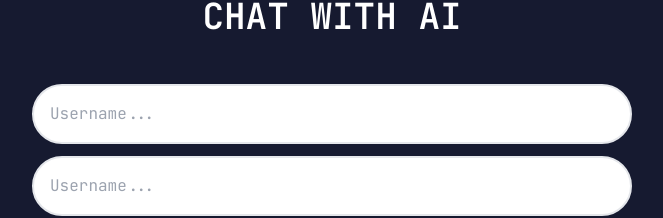
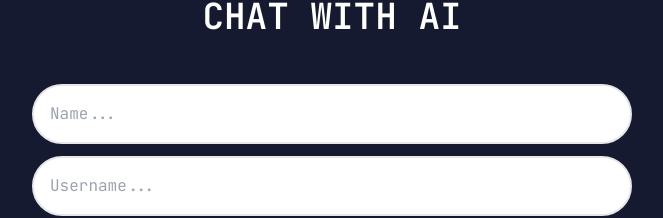
Before and after one commit to dduwscth/chat-with-ai-fe, a React (Create React App) app: page /signup in a window 1280 px wide. Shown: the part 165-383 px from the top of the page, without its empty margins (308-971 px from the left). Built offline with nearby package versions, Linux system fonts and the light colour scheme.

Commit message:
Update login and signup forms

```diff
--- a/src/pages/login/Login.js
+++ b/src/pages/login/Login.js
@@ -49,7 +49,7 @@ function Login() {
         .then(function (response) {
           console.log(response);
           sessionStorage.setItem('token', response.data.token);
-          navigate('/home');
+          navigate('/chat');
 
         })
         .catch(function (error) {
--- a/src/pages/login/Signup.js
+++ b/src/pages/login/Signup.js
@@ -89,7 +89,7 @@ function Signup(){
                         CHAT WITH AI
                     </div>
 
-                    <input type="text" name="name" className={`p-4 border-2 rounded-full w-full outline-none ${nameError ? 'border-red-600' : ''}`} placeholder="Username..."
+                    <input type="text" name="name" className={`p-4 border-2 rounded-full w-full outline-none ${nameError ? 'border-red-600' : ''}`} placeholder="Name..."
                         value={state.name} onChange={handleChange}
                     />
                     {nameError && <div className="text-red-600 italic text-sm">{nameError}</div>}
@@ -99,12 +99,12 @@ function Signup(){
                     />
                     {userNameError && <div className="text-red-600 italic text-sm">{userNameError}</div>}
 
-                    <input type="password" name="user-password" className={`p-4 border-2 rounded-full w-full outline-none ${passwordError ? 'border-red-600' : ''}`} placeholder="Password..."
+                    <input type="password" name="password" className={`p-4 border-2 rounded-full w-full outline-none ${passwordError ? 'border-red-600' : ''}`} placeholder="Password..."
                         value={state.password} onChange={handleChange}
                     />
                     {passwordError && <div className="text-red-600 italic text-sm">{passwordError}</div>}
 
-                    <input type="password" name="user-password"className={`p-4 border-2 rounded-full w-full outline-none ${confirmPasswordError ? 'border-red-600' : ''}`} placeholder="Confirm Password..."
+                    <input type="password" name="confirmPassword"className={`p-4 border-2 rounded-full w-full outline-none ${confirmPasswordError ? 'border-red-600' : ''}`} placeholder="Confirm Password..."
                         value={state.confirmPassword} onChange={handleChange}
                     />
                     {confirmPasswordError && <div className="text-red-600 italic text-sm">{confirmPasswordError}</div>}
```
